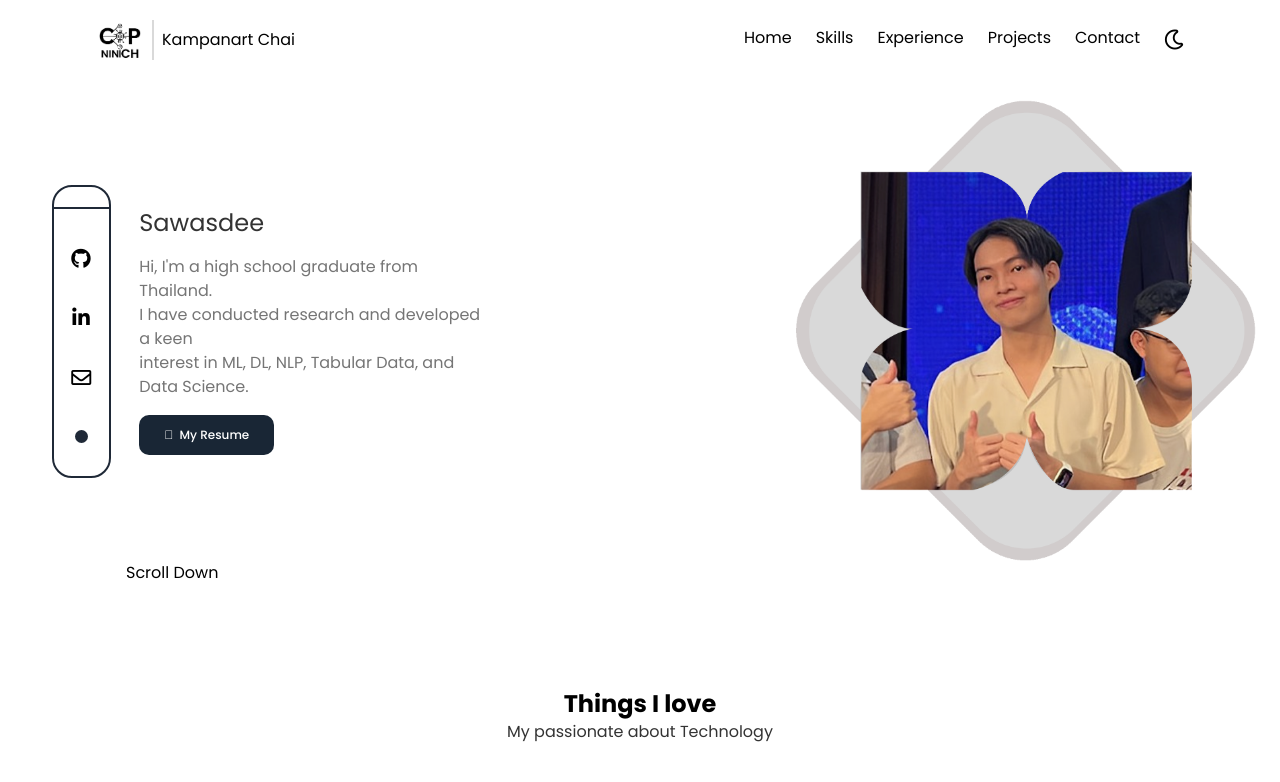
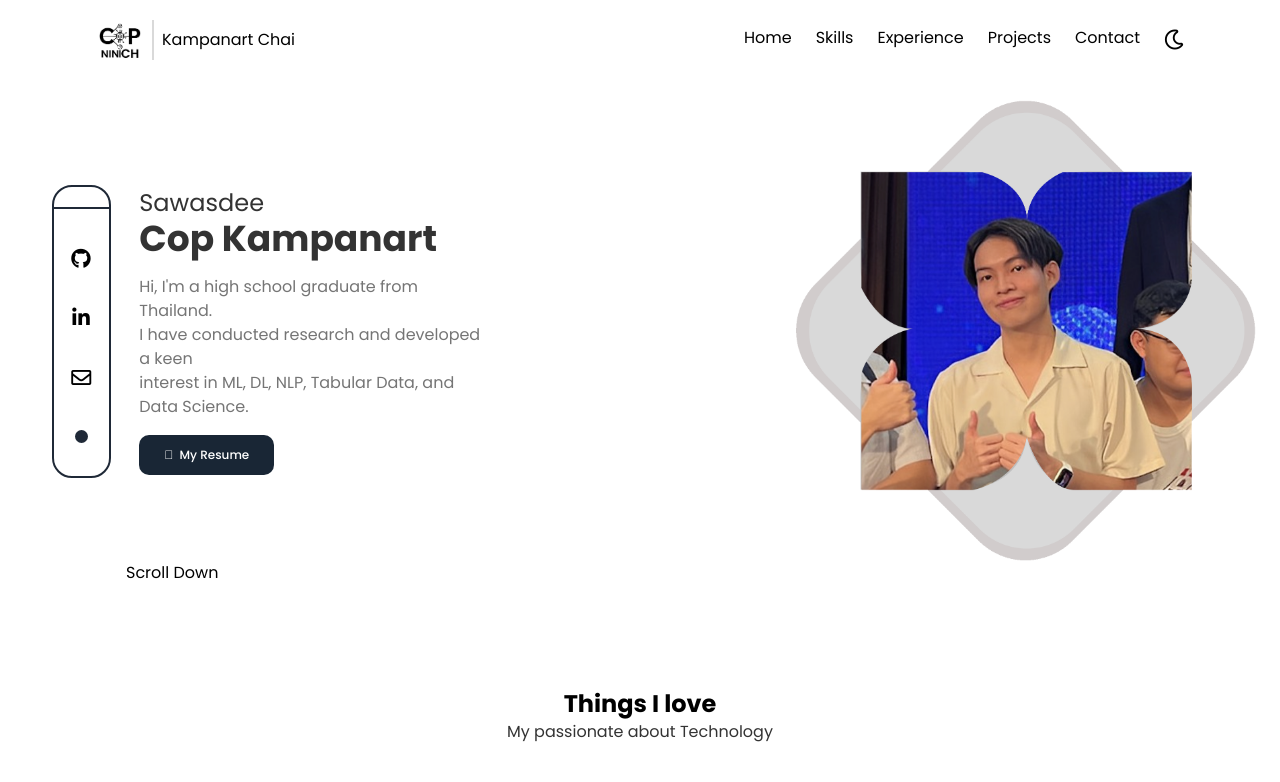
Before and after one commit to copninixh/copninixh, a Next.js app: page / in a window 1280 px wide. Shown: the top 782 px of the page. Built offline with nearby package versions, Linux system fonts and the light colour scheme.

Commit message:
removed ittyped

```diff
--- a/src/app/component/banner.tsx
+++ b/src/app/component/banner.tsx
@@ -1,22 +1,10 @@
-"use client";
 import Link from "next/link";
 import Image from "next/image";
 import {Button} from '../../../lib/tailwind'
 import Profile from '/public/profile.png'
-import { init } from "ityped";
-import {Component, useEffect, useRef, useState} from 'react'
+
 
 const Banner = () => {
-    const textRef = useRef();
-
-    useEffect(()=>{
-        init(textRef.current,{
-            showCursor:true,
-            backDelay: 1500,
-            backSpeed:60,
-            strings: ["Cop Kampanart", "Copninich", "CopGPT"],
-        });
-    },[]);
     return (
         <>
             <div className="container mx-auto px-6 mt-[100px] hidden xl:block">
@@ -42,7 +30,7 @@ const Banner = () => {
 
                     <div className="w-1/2">
                         <p className="text-gray-custom text-2xl">Sawasdee</p>
-                        <h3 className="text-gray-custom text-4xl font-bold"><span ref={textRef}></span></h3>
+                        <h3 className="text-gray-custom text-4xl font-bold">Cop Kampanart</h3>
                         <p className="text-gray-custom2 mt-4">
                             Hi, I&apos;m a high school graduate from Thailand. <br/>
                             I have conducted research and developed a keen  <br/>
@@ -69,7 +57,7 @@ const Banner = () => {
                 <div className="flex items-center justify-center">
                     <div className="w-1/2">
                         <p className="text-gray-custom text-2xl">Sawasdee</p>
-                        <h3 className="text-gray-custom text-4xl font-bold"><span ref={textRef}></span></h3>
+                        <h3 className="text-gray-custom text-4xl font-bold">Cop Kampanart</h3>
                         <p className="text-gray-custom2 mt-4">
                             Hi, I&apos;m a high school graduate from Thailand. <br/>
                             I have conducted research and developed a keen  <br/>
```
